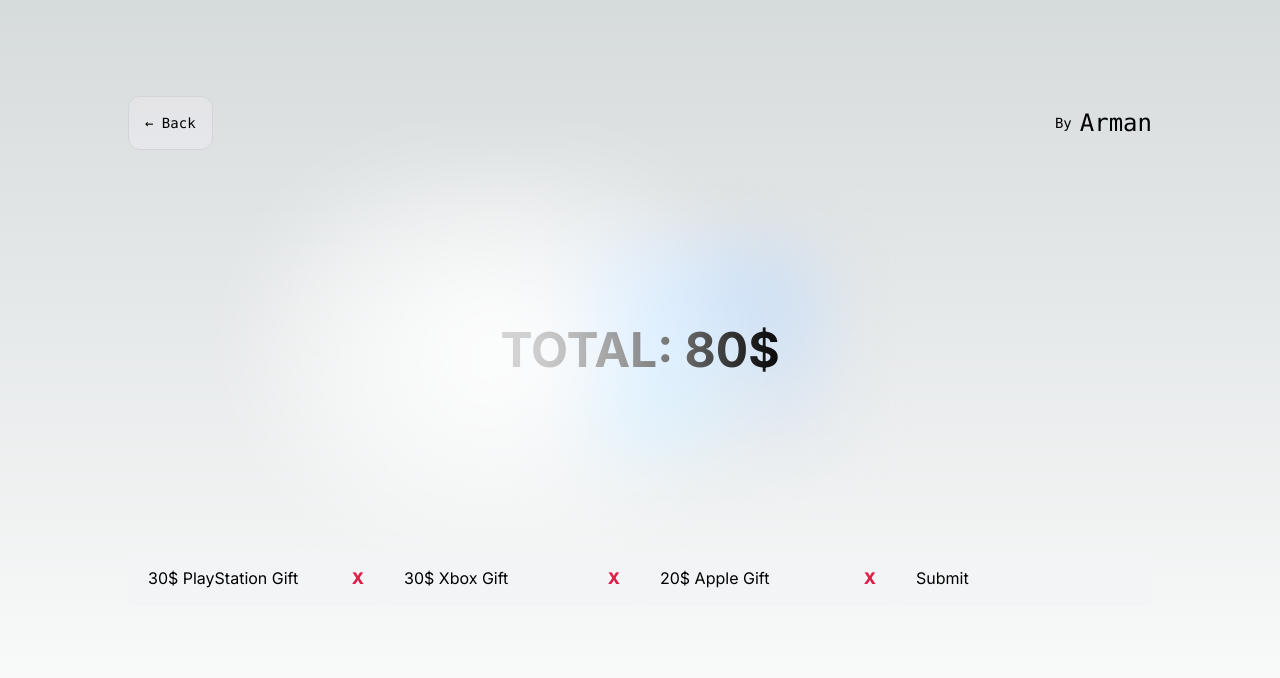
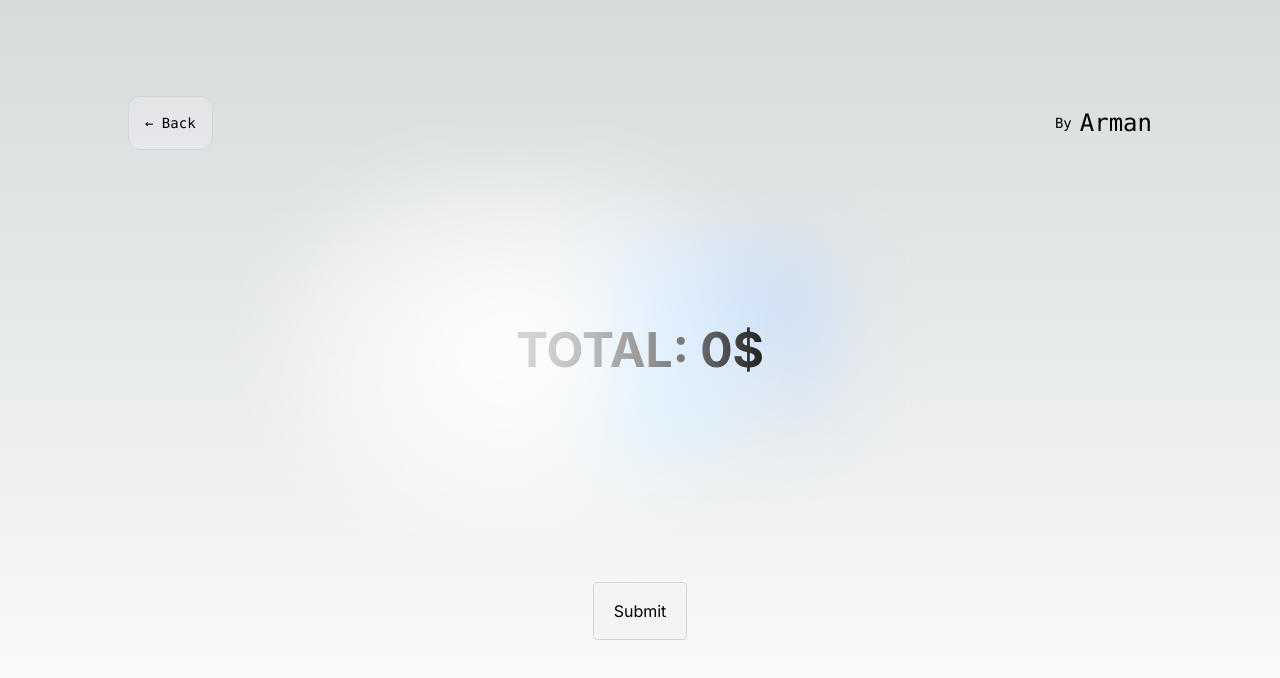
Before and after one commit to armanabkar/gift-shop, a Next.js app: page /cart in a window 1280 px wide. Shown: the top 678 px of the page. Built offline with nearby package versions, Linux system fonts and the light colour scheme.

Commit message:
Add Zustand

```diff
--- a/src/app/cart/page.js
+++ b/src/app/cart/page.js
@@ -1,21 +1,38 @@
+"use client";
+import { useEffect } from "react";
+import useCartStore from "../store/useCartStore";
+
 export default function Cart() {
+  let cartItems = useCartStore((state) => state.cartItems);
+  let resetCart = useCartStore((state) => state.resetCart);
+  let removeItem = useCartStore((state) => state.removeItem);
+
+  const cartList = cartItems.map((item, i) => (
+    <p
+      className="rounded border-gray-300 bg-gray-100 dark:bg-neutral-800/30 dark:border-neutral-800 hover:bg-gray-300 hover:dark:bg-neutral-700 px-5 py-4 transition-colors text-left flex justify-between"
+      key={i}
+    >
+      <span>{`${item.amount}$ ${item.name} Gift`}</span>
+      <button
+        className="text-rose-600 font-extrabold"
+        onClick={() => removeItem(item)}
+      >
+        X
+      </button>
+    </p>
+  ));
+
   return (
-    <div className="grid text-center lg:max-w-5xl lg:w-full lg:mb-0 lg:grid-cols-4 lg:text-left">
-      <p className="rounded border-gray-300 bg-gray-100 dark:bg-neutral-800/30 dark:border-neutral-700 hover:bg-gray-300 hover:dark:bg-neutral-700 px-5 py-4 transition-colors text-left flex justify-between">
-        <span>30$ PlayStation Gift</span>
-        <span className="text-rose-600 font-extrabold ">X</span>
-      </p>
-      <p className="rounded border-gray-300 bg-gray-100 dark:bg-neutral-800/30 dark:border-neutral-700 hover:bg-gray-300 hover:dark:bg-neutral-700 px-5 py-4 transition-colors text-left flex justify-between">
-        <span>30$ Xbox Gift</span>
-        <span className="text-rose-600 font-extrabold ">X</span>
-      </p>
-      <p className="rounded border-gray-300 bg-gray-100 dark:bg-neutral-800/30 dark:border-neutral-700 hover:bg-gray-300 hover:dark:bg-neutral-700 px-5 py-4 transition-colors text-left flex justify-between">
-        <span>20$ Apple Gift</span>
-        <span className="text-rose-600 font-extrabold ">X</span>
-      </p>
-      <button className="rounded border-gray-300 bg-gray-100 dark:bg-neutral-800/30 dark:border-neutral-700 hover:bg-gray-300 hover:dark:bg-neutral-700 px-5 py-4 transition-colors text-left">
+    <>
+      <div className="grid text-center lg:max-w-5xl lg:w-full lg:mb-0 lg:grid-cols-4 lg:text-left">
+        {cartList}
+      </div>
+      <button
+        className="rounded border border-gray-300 bg-gray-100 dark:bg-neutral-800/30 dark:border-neutral-800 hover:bg-gray-300 hover:dark:bg-neutral-700 px-5 py-4 transition-colors text-center mt-8"
+        onClick={resetCart}
+      >
         Submit
       </button>
-    </div>
+    </>
   );
 }
--- a/src/app/components/card.js
+++ b/src/app/components/card.js
@@ -1,6 +1,10 @@
+"use client";
 import Image from "next/image";
+import useCartStore from "../store/useCartStore";
 
 export default function Card({ gift }) {
+  const addToCart = useCartStore((state) => state.addToCart);
+
   return (
     <div className="group rounded-lg border border-transparent px-5 py-4 transition-colors hover:border-gray-300 hover:bg-gray-100 hover:dark:border-neutral-700 hover:dark:bg-neutral-800/30">
       <p className={`mb-3 text-2xl font-semibold`}>{gift.name}</p>
@@ -18,12 +22,13 @@ export default function Card({ gift }) {
 
       <div className="grid grid-cols-4 gap-3 text-center">
         {gift.amounts.map((amount, i) => (
-          <p
+          <button
             className="border rounded border-gray-300 p-px bg-gray-100 dark:bg-neutral-800/30 dark:border-neutral-700 hover:bg-gray-300 hover:dark:bg-neutral-700"
             key={i}
+            onClick={() => addToCart(gift, amount)}
           >
             {amount}$
-          </p>
+          </button>
         ))}
       </div>
     </div>
--- a/src/app/components/header.js
+++ b/src/app/components/header.js
@@ -1,9 +1,11 @@
 "use client";
 import Link from "next/link";
 import { usePathname } from "next/navigation";
+import useCartStore from "../store/useCartStore";
 
 export default function Header() {
   const pathname = usePathname();
+  const totalPrice = useCartStore((state) => state.totalPrice);
 
   return (
     <>
@@ -12,22 +14,17 @@ export default function Header() {
           className="fixed left-0 top-0 flex w-full justify-center border-b border-gray-300 bg-gradient-to-b from-zinc-200 pb-6 pt-8 backdrop-blur-2xl dark:border-neutral-800 dark:bg-zinc-800/30 dark:from-inherit lg:static lg:w-auto  lg:rounded-xl lg:border lg:bg-gray-200 lg:p-4 lg:dark:bg-zinc-800/30 hover:border-gray-300 hover:bg-gray-100 hover:dark:border-neutral-700 hover:dark:bg-neutral-800/30"
           href={pathname == "/cart" ? "/" : "/cart"}
         >
-          {pathname == "/cart" ? "← Back" : "Cart: 80$"}
+          {pathname == "/cart" ? "← Back" : `TOTAL: ${totalPrice}$`}
         </Link>
         <div className="fixed bottom-0 left-0 flex h-48 w-full items-end justify-center bg-gradient-to-t from-white via-white dark:from-black dark:via-black lg:static lg:h-auto lg:w-auto lg:bg-none">
-          <a
-            className="pointer-events-none flex place-items-center gap-2 p-8 lg:pointer-events-auto lg:p-0"
-            href="github.com/armanabkar"
-            target="_blank"
-            rel="noopener noreferrer"
-          >
-            By <h1 className="text-2xl">Arman</h1>
-          </a>
+          <p className="pointer-events-none flex place-items-center gap-2 p-8 lg:pointer-events-auto lg:p-0">
+            By <span className="text-2xl">Arman</span>
+          </p>
         </div>
       </div>
       <div className="relative flex place-items-center before:absolute before:h-[300px] before:w-[480px] before:-translate-x-1/2 before:rounded-full before:bg-gradient-radial before:from-white before:to-transparent before:blur-2xl before:content-[''] after:absolute after:-z-20 after:h-[180px] after:w-[240px] after:translate-x-1/3 after:bg-gradient-conic after:from-sky-200 after:via-blue-200 after:blur-2xl after:content-[''] before:dark:bg-gradient-to-br before:dark:from-transparent before:dark:to-blue-700 before:dark:opacity-10 after:dark:from-sky-900 after:dark:via-[#0141ff] after:dark:opacity-40 before:lg:h-[360px] z-[-1]">
         <h1 className="text-5xl py-44 font-bold">
-          {pathname == "/cart" ? "TOTAL: 80$" : "GIFT SHOP"}
+          {pathname == "/cart" ? `TOTAL: ${totalPrice}$` : "GIFT SHOP"}
         </h1>{" "}
       </div>
     </>
--- a/src/app/not-found.js
+++ b/src/app/not-found.js
@@ -1,3 +1,3 @@
 export default function NotFound() {
-  return <h1>404</h1>;
+  return <h1 className="text-5xl font-semibold">404</h1>;
 }
--- /dev/null
+++ b/src/app/store/useCartStore.js
@@ -0,0 +1,32 @@
+import { create } from "zustand";
+
+const useCartStore = create((set, get) => ({
+  cartItems: [],
+  totalPrice: 0,
+  addToCart: (gift, amount) => {
+    let newItem = { id: generateUniqueID(), name: gift.name, amount: amount };
+    set((state) => ({
+      cartItems: [...state.cartItems, newItem],
+      totalPrice: state.totalPrice + amount,
+    }));
+  },
+  removeItem(gift) {
+    let newCartItems = get().cartItems.filter((item) => item.id !== gift.id);
+    set((state) => ({
+      cartItems: newCartItems,
+      totalPrice: state.totalPrice - gift.amount,
+    }));
+  },
+  resetCart: () => {
+    set({ cartItems: [] });
+    set({ totalPrice: 0 });
+  },
+}));
+
+function generateUniqueID() {
+  const timestamp = new Date().getTime();
+  const randomNumber = Math.floor(Math.random() * 10000);
+  return `${timestamp}-${randomNumber}`;
+}
+
+export default useCartStore;
```
Also changed, not shown: package.json (+5 -4 lines), 1 other file (tests, documents, lock files or other folders).
